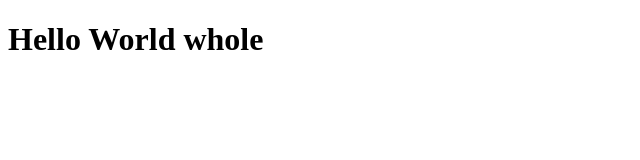
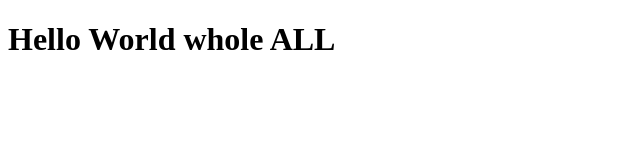
Before and after one commit to Muhammad-umer-0099/bootcamp2020sample1, a plain HTML site: page index.html in a window 1280 px wide. Shown: the full height of the page, 0-640 px from the left. Drawn offline with Linux system fonts and the light colour scheme.

Commit message:
update index.html

```diff
--- a/index.html
+++ b/index.html
@@ -6,6 +6,6 @@
     <title>Document</title>
 </head>
 <body>
-    <h1>Hello World  whole</h1>
+    <h1>Hello World  whole ALL</h1>
 </body>
 </html>
```
